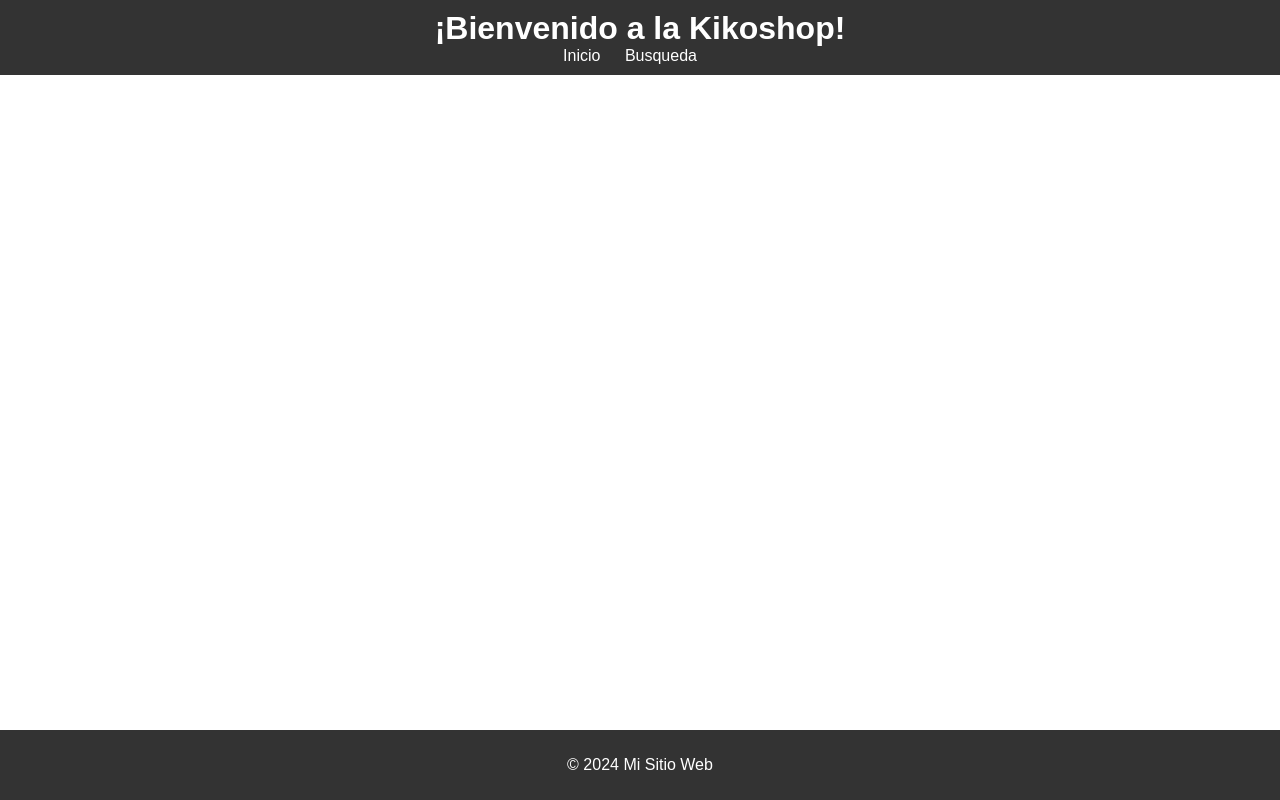
After one commit to K1K04/Proyecto_Flask, a Flask app: template templates/Base.html in a window 1280 px wide. The commit adds this page. Run offline with Flask 3, Linux system fonts and the light colour scheme; the template is opened without the code that fills it, so the values that code supplies are empty.

Commit message:
ultimos retoques

```diff
--- /dev/null
+++ b/templates/Base.html
@@ -0,0 +1,35 @@
+<!DOCTYPE html>
+<html lang="es">
+<head>
+    <meta charset="UTF-8">
+    <meta name="viewport" content="width=device-width, initial-scale=1.0">
+    <title>{% block title %}Título por defecto{% endblock %}</title>
+    <!-- Enlace al favicon -->
+    <link rel="icon" type="image/png" href="https://us.123rf.com/450wm/popaukropa/popaukropa1710/popaukropa171000042/87469433-letra-k-letra-bitcoin-alfabeto-de-criptomonedas-letras-de-dinero-virtual-ilustraci%C3%B3n-vectorial.jpg">
+    <!-- Enlace a tu archivo CSS -->
+    <link rel="stylesheet" type="text/css" href="{{ url_for('static', filename='style.css') }}">
+</head>
+<body>
+
+<header>
+    <!-- Aquí va tu cabecera -->
+    <h1>¡Bienvenido a la Kikoshop!</h1>
+    <nav>
+        <ul>
+            <li><a href="{{ url_for('index') }}">Inicio</a></li>
+            <li><a href="{{ url_for('Contact') }}">Busqueda</a></li>
+        </ul>
+    </nav>
+</header>
+
+<main>
+    <!-- Este bloque será reemplazado por el contenido de las páginas individuales -->
+    {% block content %}{% endblock %}
+</main>
+
+<footer>
+    <!-- Aquí va tu pie de página -->
+    <p>&copy; 2024 Mi Sitio Web</p>
+</footer>
+</body>
+</html>
--- a/templates/producto.html
+++ b/templates/producto.html
@@ -29,10 +29,12 @@
                     <td class="attribute">Precio:</td>
                     <td>{{ producto.precio }}€</td>
                 </tr>
+                {% if producto.sistema_operativo %}
                     <tr>
                         <td class="attribute">Sistema Operativo:</td>
                         <td>{{ producto.sistema_operativo }}</td>
                     </tr>
+                {% endif %}
                 <tr>
                     <td class="attribute">Dimensiones:</td>
                     <td>{{ producto.dimensiones.altura }} x {{ producto.dimensiones.anchura }} x {{ producto.dimensiones.profundidad }}</td>
@@ -49,7 +51,7 @@
                 <tr>
                     <td colspan="2"><strong>Puertos</strong></td>
                 </tr>
-                {% if 'puertos' in producto %}
+                {% if producto.puertos %}
                     {% for puerto, cantidad in producto.puertos.items() %}
                         <tr>
                             <td class="attribute">{{ puerto }}</td>
```
Lines whose indentation alone changed are shown as unchanged.
